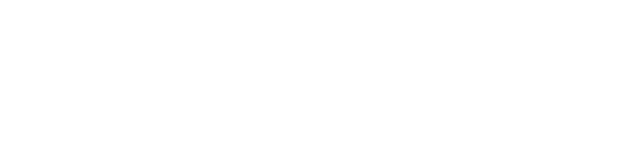
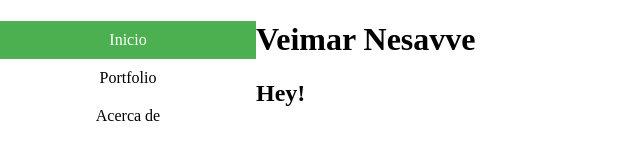
Before and after one commit to veimar-mb/veimarn.github.io, a plain HTML site: page index.html in a window 1280 px wide. Shown: the whole page, without its empty margins (0-640 px from the left). Drawn offline with Linux system fonts and the light colour scheme.

Commit message:
Add navbar and some styling with css

```diff
--- a/index.html
+++ b/index.html
@@ -1,9 +1,44 @@
 <!DOCTYPE html>
 <html>
 <head>
-	<title></title>
+	<title>Veimar's Page</title>
+
+	<link rel="stylesheet" type="text/css" href="style.css">
 </head>
 <body>
 
+	<nav>
+		<ul>
+			<li>
+				<a class="active" href="#">Inicio</a>
+			</li>
+			<li>
+				<a href="#">Portfolio</a>
+			</li>
+			<li>
+				<a href="#">Acerca de</a>
+			</li>
+		</ul>
+
+	</nav>
+
+
+	<div class="container">
+		<div class="section-1">
+
+			<h1>Veimar Nesavve</h1>
+
+		</div>
+
+		<div class="section-2">
+
+			<h2>Hey!</h2>
+
+		</div>
+
+
+	</div>
+
+
 </body>
 </html>
--- /dev/null
+++ b/style.css
@@ -0,0 +1,38 @@
+body {
+	margin: 0;
+	padding: 0;
+}
+
+ul {
+	list-style-type: none;
+	margin: 0;
+	padding: 0;
+	width: 20%;
+	height: 100%;
+	position: fixed;
+	overflow: auto;
+/*	display: flexbox;
+	align-items: center;*/
+}
+
+li a {
+	display: block;
+	color: #000;
+	text-decoration: none;
+	text-align: center;
+	padding: 10px;
+}
+
+li a.active {
+	background-color: #4CAF50;
+	color: white;
+}
+
+li a:hover:not(.active) {
+	background-color: #555;
+	color: white;
+}
+
+.container {
+	margin-left: 20%;
+}
```
